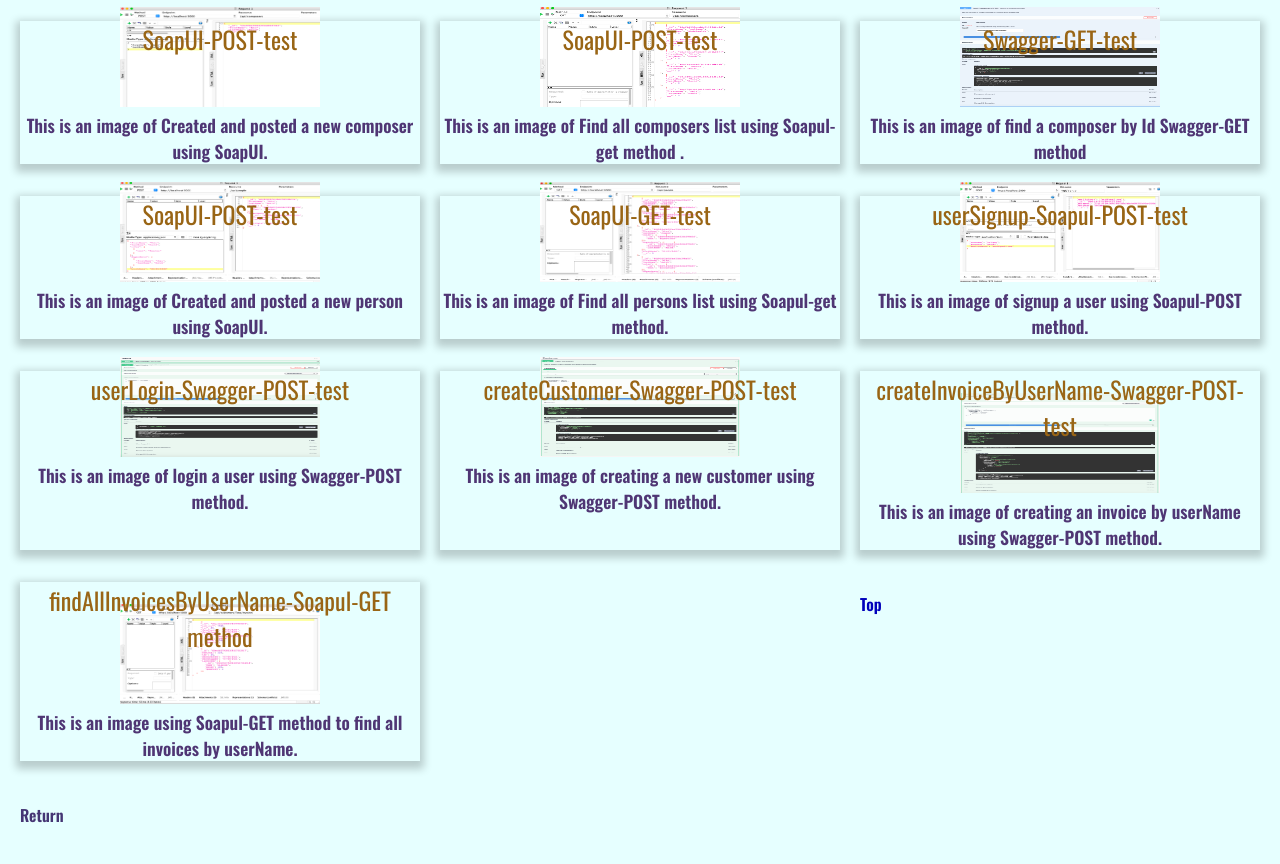
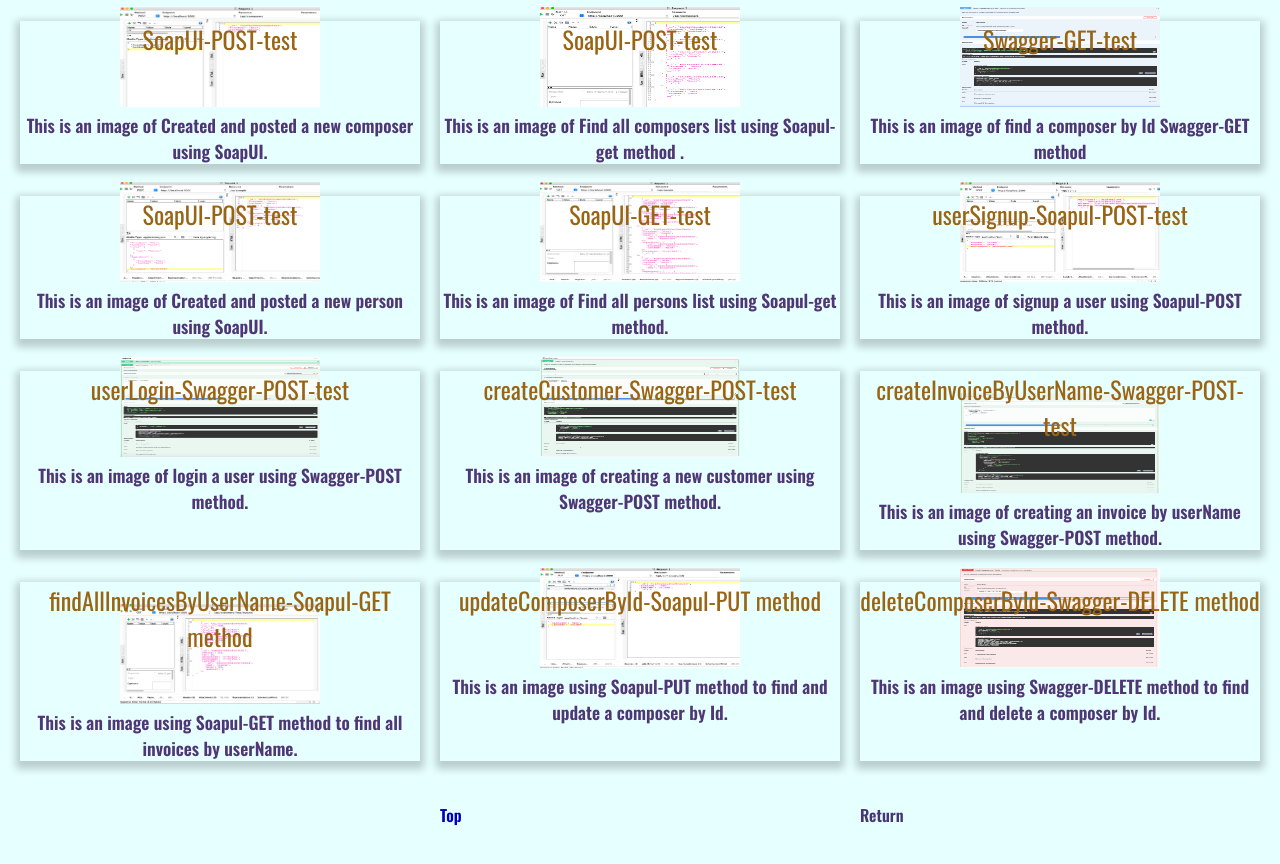
Before and after one commit to marksolm/personal-portfolio, a plain HTML site: page Api-unit-tests.html in a window 1280 px wide. Shown: the part 218-1082 px from the top of the page. Drawn offline with nearby package versions, Linux system fonts and the light colour scheme.

Commit message:
Adding Assignment 8.2 - Composer API, Part 2
tests images using Swagger and Soapul methods

```diff
--- a/Api-unit-tests.html
+++ b/Api-unit-tests.html
@@ -132,6 +132,28 @@
             </div>
         </div>
 
+        <div class="card">
+            <!-- This is the setup  for card title to be on the top element.  -->
+            <div class="card-title title">updateComposerById-Soapul-PUT method</div>
+            <div class="projects">
+            <a target="_blank" href="./Api-unit-tests/updateComposerById-Soapul-PUT-test.png">
+                <img src="./Api-unit-tests/updateComposerById-Soapul-PUT-test.png" width="600" height="400">
+            </a>
+                <figcaption> <b>This is an image using Soapul-PUT method to find and update a composer by Id.</b></figcaption>
+            </div>
+        </div>
+
+        <div class="card">
+            <!-- This is the setup  for card title to be on the top element.  -->
+            <div class="card-title title">deleteComposerById-Swagger-DELETE method</div>
+            <div class="projects">
+            <a target="_blank" href="./Api-unit-tests/deleteComposerById-Soapul-DELETE-Swagger-test.png">
+                <img src="./Api-unit-tests/deleteComposerById-Soapul-DELETE-Swagger-test.png" width="600" height="400">
+            </a>
+                <figcaption> <b>This is an image using Swagger-DELETE method to find and delete a composer by Id.</b></figcaption>
+            </div>
+        </div>
+
             <br />
             <!-- this is an internal link to the top of the page. -->
             <h4><a href="#top" id="blue">Top</a></h4>
```
Also changed, not shown: Api-unit-tests/deleteComposerById-Soapul-DELETE-Swagger-test.png (added), Api-unit-tests/updateComposerById-Soapul-PUT-test.png (added).
